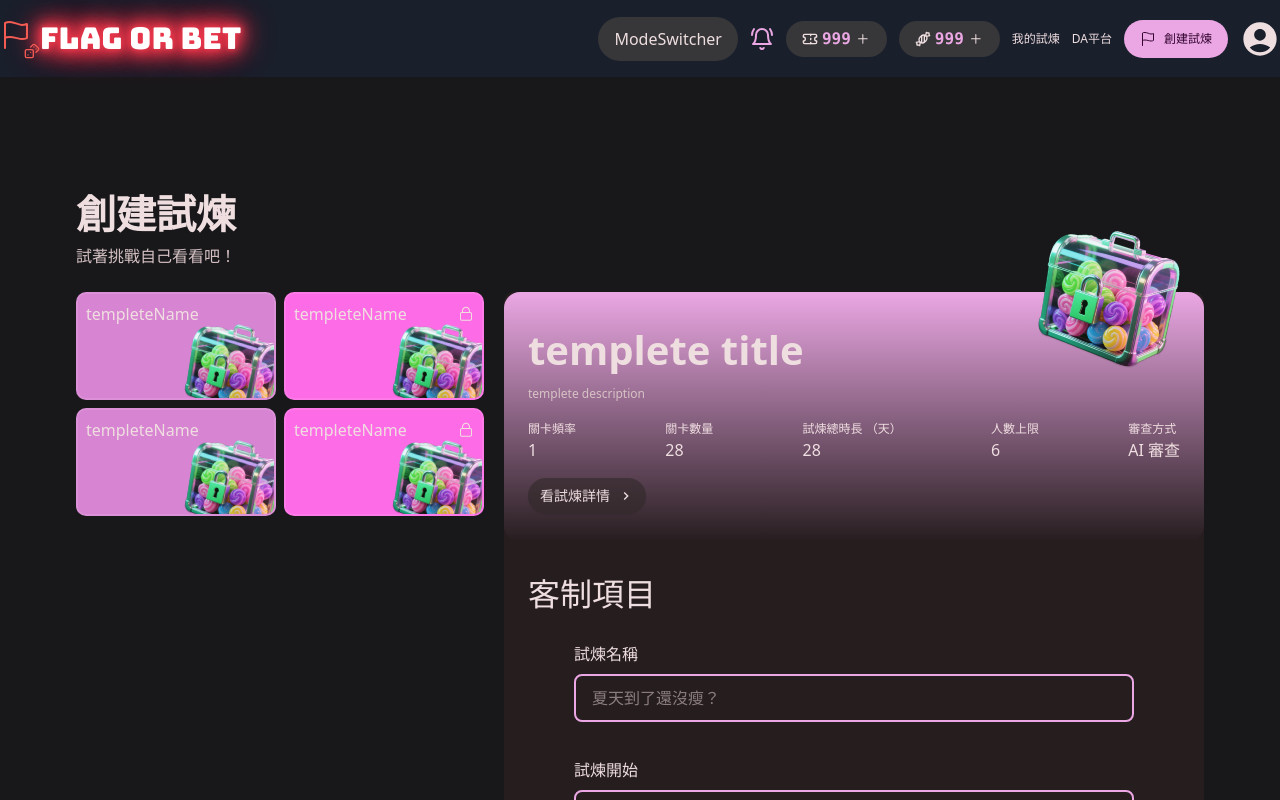
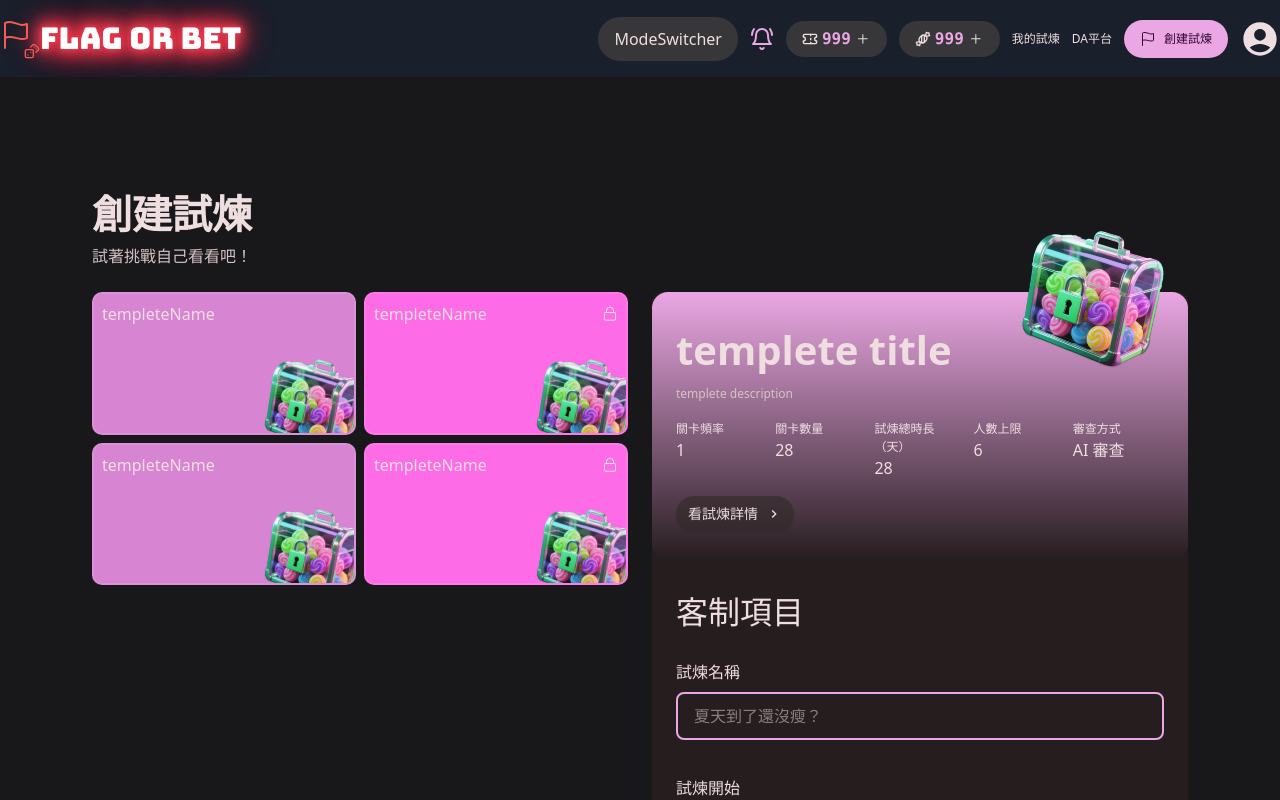
Before and after one commit to TooruTW/GoBetGoal, a React (Vite) app: page /create-trial in a window 1280 px wide. Shown: the top 800 px of the page. Built offline with nearby package versions, Linux system fonts and the light colour scheme.

Commit message:
feat-RWD

```diff
--- a/src/components/pages/CreateTrial/components/ChallengeInfo.tsx
+++ b/src/components/pages/CreateTrial/components/ChallengeInfo.tsx
@@ -42,7 +42,7 @@ export default function ChallengeInfo() {
         ref={imageRef}
         src={templeteimgurl}
         alt=""
-        className="size-35 absolute -top-15 right-6 rotate-9"
+        className="size-35 max-lg:size-30 max-md:size-25 absolute -top-15 max-lg:top-45  right-6 rotate-9"
       />
       <div>
         <h1 className="text-h1 font-bold">templete title </h1>
@@ -51,7 +51,7 @@ export default function ChallengeInfo() {
         </span>
       </div>
 
-      <ul className="flex justify-between">
+      <ul className="grid grid-cols-5 gap-2 max-lg:grid-cols-3">
         <li>
           <p className="text-label">關卡頻率</p> <p className="text-p">1</p>
         </li>
@@ -87,7 +87,7 @@ export default function ChallengeInfo() {
       {
         <div
           ref={containerRef}
-          className={`fixed top-1/10 h-9/10 overflow-scroll right-0 w-1/2 z-10 transition-transform ${
+          className={`fixed top-1/10 h-9/10 overflow-scroll right-0 w-1/2 max-lg:w-full  z-10 transition-transform ${
             isOpen ? "translete-x-0" : "translate-x-full"
           }`}
         >
--- a/src/components/pages/CreateTrial/components/CreateTrialForm.tsx
+++ b/src/components/pages/CreateTrial/components/CreateTrialForm.tsx
@@ -1,9 +1,11 @@
 import ChallengeInfo from "./ChallengeInfo";
 import Form from "./Form";
 
-export default function CreateTrialForm() {
+export default function CreateTrialForm({ className }: { className?: string }) {
   return (
-    <div className="max-w-175 w-full flex flex-col gap-2 relative bg-schema-surface-container rounded-lg overflow-b-hidden">
+    <div
+      className={`max-w-175 w-full flex flex-col gap-2 relative bg-schema-surface-container rounded-lg overflow-b-hidden ${className}`}
+    >
       <div className="relative z-10">
         <ChallengeInfo></ChallengeInfo>
         <Form></Form>
--- a/src/components/pages/CreateTrial/components/Form.tsx
+++ b/src/components/pages/CreateTrial/components/Form.tsx
@@ -44,7 +44,7 @@ export default function Form() {
 
   return (
     <div className="flex flex-col gap-6 w-full px-6 py-7 relative overflow-hidden rounded-lg">
-      <h2 className="text-h2">客制項目</h2>
+      <h2 className="text-h2 max-lg:hidden">客制項目</h2>
       <form
         onSubmit={handleSubmit(onSubmit)}
         className="flex flex-col items-center gap-9 w-full"
@@ -138,7 +138,7 @@ export default function Form() {
       <img
         src={monsterDefault}
         alt="bg-decoration"
-        className=" absolute -bottom-40 -left-25 z-0 w-100 opacity-20 rotate-20 pointer-events-none"
+        className=" absolute -bottom-40 -left-25 z-0 w-100 opacity-20 rotate-20 pointer-events-none max-lg:hidden"
       />
     </div>
   );
--- a/src/components/pages/CreateTrial/components/TempleteCard.tsx
+++ b/src/components/pages/CreateTrial/components/TempleteCard.tsx
@@ -19,7 +19,7 @@ export default function TempleteCard({
   return (
     <Link to={`/create-trial/${challengeId}`}>
       <div
-        className={`w-full aspect-[200/108] p-2 rounded-lg border-2 relative overflow-hidden hover:border-2 hover:border-material-theme-white`}
+        className={`w-full min-w-50 aspect-[200/108] p-2 rounded-lg border-2 relative overflow-hidden hover:border-2 hover:border-material-theme-white`}
         style={{backgroundColor: `#${bgColor}`}}
       >
         <p className="flex justify-between items-center">
--- a/src/components/pages/CreateTrial/components/TempleteList.tsx
+++ b/src/components/pages/CreateTrial/components/TempleteList.tsx
@@ -33,7 +33,7 @@ const fateTemplete = [
   },
 ];
 
-export default function TempleteList() {
+export default function TempleteList({ className }: { className?: string }) {
   const [templeteList, setTempleteList] = useState<
     {
       challengeName: string;
@@ -50,8 +50,7 @@ export default function TempleteList() {
 
   return (
     <div
-      className=" grid gap-2 h-fit"
-      style={{ gridTemplateColumns: "repeat(2, 200px)" }}
+      className={` grid gap-2 grid-cols-2 h-fit max-xl:w-full max-w-175 max-xl:grid-cols-3 max-sm:grid-cols-2 ${className}`}
     >
       {templeteList.map((templete) => (
         <TempleteCard key={templete.challengeId} {...templete} />
--- a/src/components/pages/CreateTrial/index.tsx
+++ b/src/components/pages/CreateTrial/index.tsx
@@ -1,15 +1,61 @@
 import TempleteList from "./components/TempleteList";
 import Title from "./components/Title";
 import CreateTrialForm from "./components/CreateTrialForm";
+import { IoIosArrowDown } from "react-icons/io";
+import { useState } from "react";
 
 export default function CreateTrial() {
+  const [isListOpen, setIsListOpen] = useState(true);
+  const [isFormOpen, setIsFormOpen] = useState(true);
+
   return (
     <div className="w-full py-20 flex flex-col justify-center items-center overflow-r-hidden">
-      <div className="w-full max-w-282 ">
+      <div className="w-full max-w-282 px-4">
         <Title></Title>
-        <div className="w-full flex justify-between ">
-          <TempleteList></TempleteList>
-          <CreateTrialForm></CreateTrialForm>
+        <div className="w-full flex justify-between gap-6 max-xl:items-center max-xl:flex-col ">
+
+          <div className="w-full max-w-175 flex flex-col gap-2">
+            <div
+              className="flex items-center gap-2 justify-between py-4 cursor-pointer xl:hidden xl:pointer-events-none"
+              onClick={() => setIsListOpen(!isListOpen)}
+            >
+              <div className="flex items-center gap-2">
+                <span className="size-9 rounded-full border-1 border-schema-outline flex justify-center items-center">
+                  1
+                </span>
+                <h4 className="text-h4">選擇訓練模板</h4>
+              </div>
+
+              <IoIosArrowDown
+                className={`${isListOpen ? "rotate-180" : ""}`}
+              ></IoIosArrowDown>
+            </div>
+            <TempleteList
+              className={`${isListOpen ? "h-fit" : "max-xl:hidden"}`}
+            ></TempleteList>
+          </div>
+
+          <div className="w-full max-w-175 flex flex-col gap-2">
+            <div
+              className="flex items-center gap-2 justify-between py-4 cursor-pointer xl:hidden xl:pointer-events-none"
+              onClick={() => setIsFormOpen(!isFormOpen)}
+            >
+              <div className="flex items-center gap-2">
+                <span className="size-9 rounded-full border-1 border-schema-outline flex justify-center items-center">
+                  2
+                </span>
+                <h4 className="text-h4">填寫客制內容</h4>
+              </div>
+
+              <IoIosArrowDown
+                className={`${isListOpen ? "rotate-180" : ""}`}
+              ></IoIosArrowDown>
+            </div>
+            <CreateTrialForm
+              className={`${isFormOpen ? "h-fit" : "max-xl:hidden"}`}
+            ></CreateTrialForm>
+          </div>
+
         </div>
       </div>
     </div>
```
